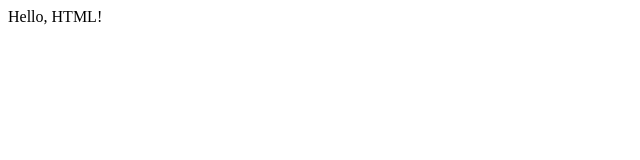
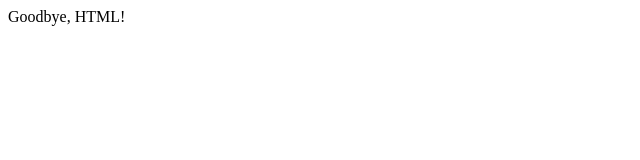
Before and after one commit to annevillarete/m1-1120-code-solutions, a website: page html-skeleton/index.html in a window 1280 px wide. Shown: the full height of the page, 0-640 px from the left. Drawn offline with Linux system fonts and the light colour scheme.

Commit message:
updated text

```diff
--- a/html-skeleton/index.html
+++ b/html-skeleton/index.html
@@ -4,6 +4,6 @@
     <title>HTML Skeletons</title>
 </head>
 
-<body>Hello, HTML!</body>
+<body>Goodbye, HTML!</body>
 
 </html>
```
